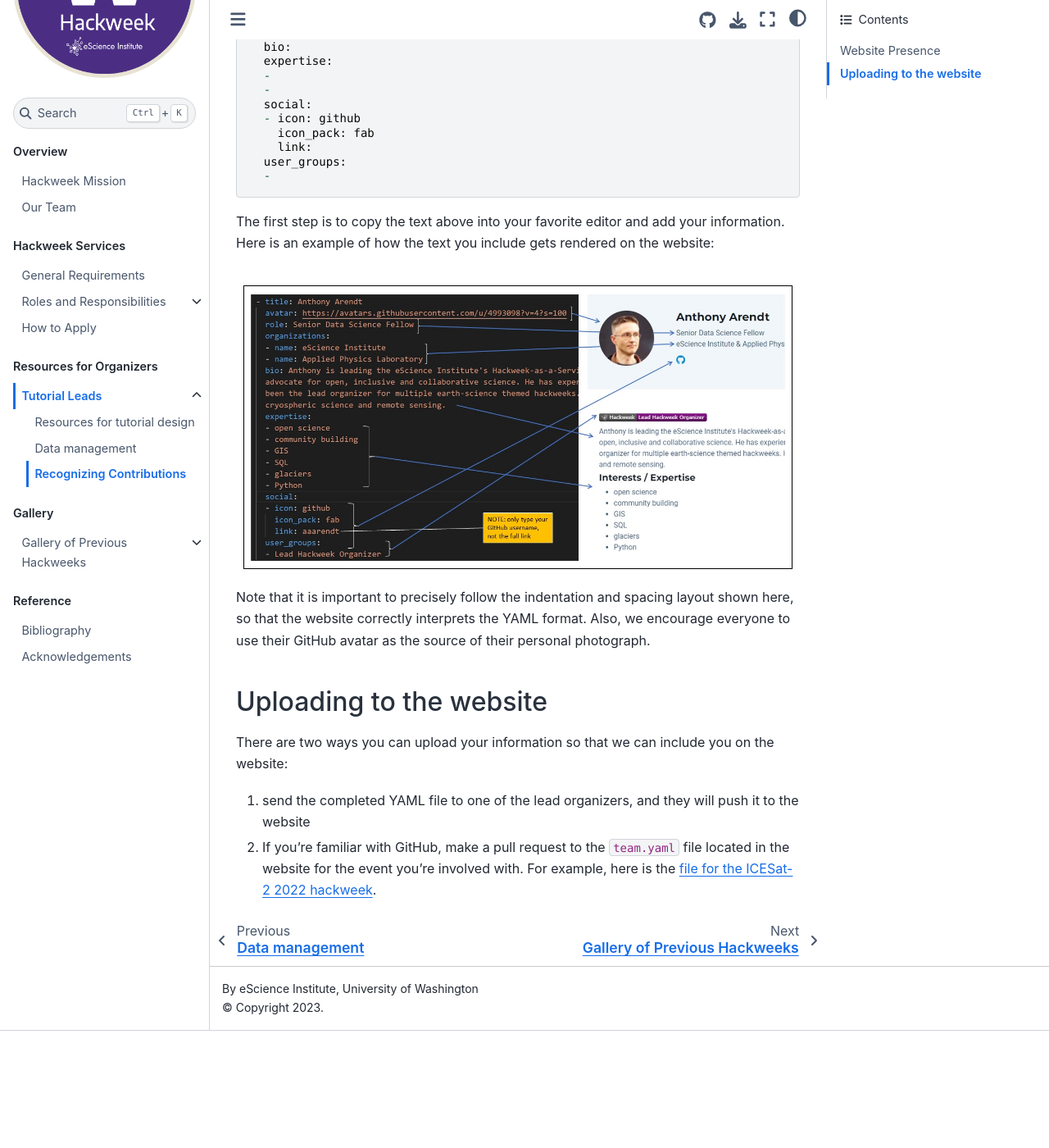
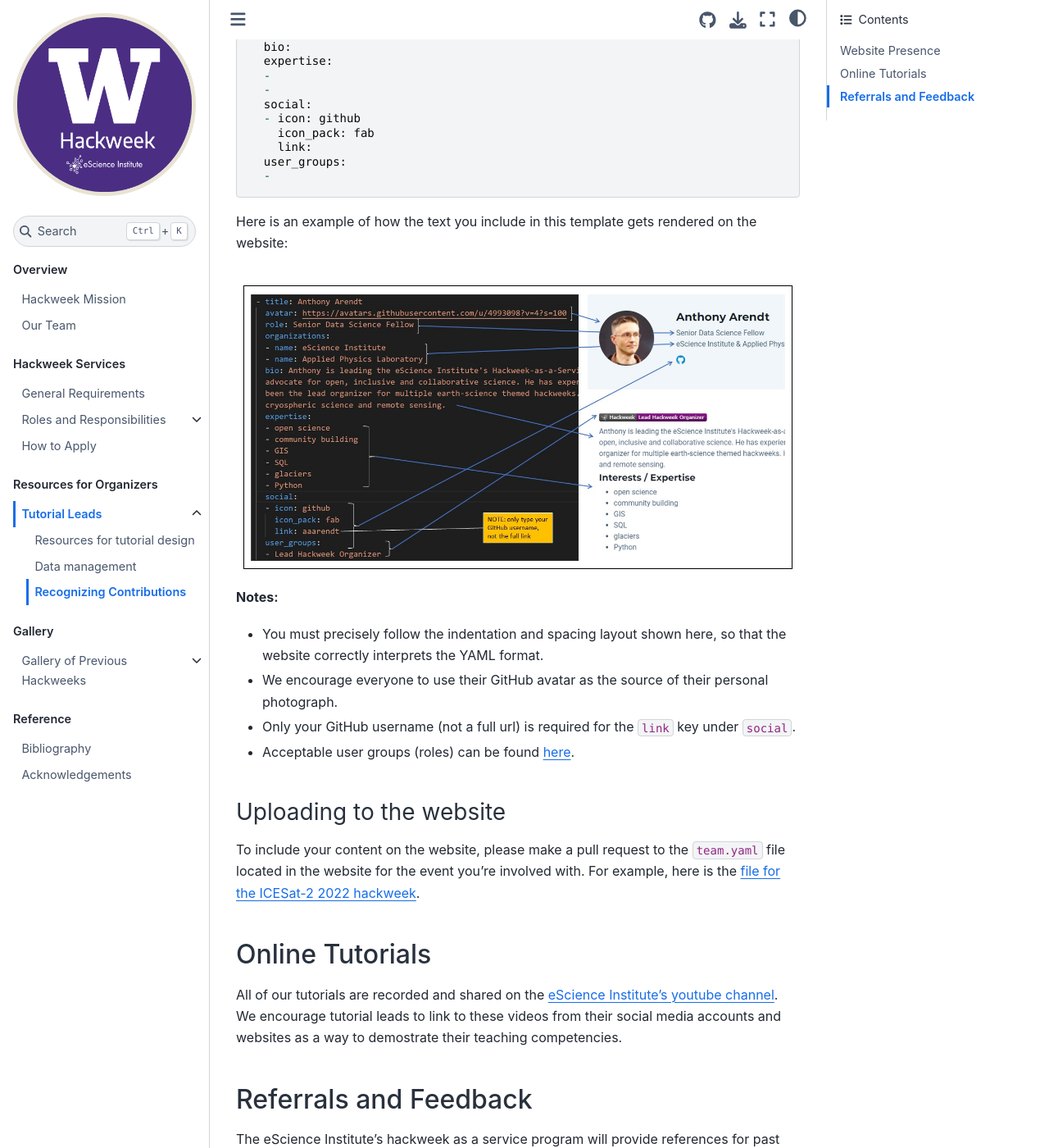
Before and after one commit to uwhackweek/hackweeks-as-a-service, a Jupyter Book: the page built from docs/resources/recognition.md, in a window 1280 px wide and 1400 px high, scrolled down 492 px. Shown: the whole window at 82% size. Built offline with Jupyter Book 1.0.4 settings and Sphinx 7.4.7 and the Sphinx Book theme 1.1.4, drawn with Linux system fonts in a browser that asks for light colours; before the commit the page ends 1749 px from its top, so only the background shows below that; some of the changed text lies outside the part shown.

Commit message:
expand on ways we recognize contributions; reformat the notes

````diff
--- a/docs/resources/recognition.md
+++ b/docs/resources/recognition.md
@@ -27,8 +27,7 @@
   user_groups:
   -
   ```
-
-The first step is to copy the text above into your favorite editor and add your information. Here is an example of how the text you include gets rendered on the website:
+ Here is an example of how the text you include in this template gets rendered on the website:
 
   ```{image} ../images/website-bio.jpg
 :alt: example of how to fill out website bio
@@ -36,11 +35,20 @@
 :align: center
 ```
 
-Note that it is important to precisely follow the indentation and spacing layout shown here, so that the website correctly interprets the YAML format. Also, we encourage everyone to use their GitHub avatar as the source of their personal photograph.
+**Notes:**
+- You must precisely follow the indentation and spacing layout shown here, so that the website correctly interprets the YAML format.
+- We encourage everyone to use their GitHub avatar as the source of their personal photograph.
+- Only your GitHub username (not a full url) is required for the `link` key under `social`.
+- Acceptable user groups (roles) can be found [here](https://uwhackweek.github.io/hackweeks-as-a-service/services/index.html).
 
-## Uploading to the website
+### Uploading to the website
 
-There are two ways you can upload your information so that we can include you on the website:
+To include your content on the website, please make a pull request to the `team.yaml` file located in the website for the event you're involved with. For example, here is the [file for the ICESat-2 2022 hackweek](https://github.com/ICESAT-2HackWeek/website2022/blob/main/book/team.yaml).
 
-1. send the completed YAML file to one of the lead organizers, and they will push it to the website
-2. If you're familiar with GitHub, make a pull request to the `team.yaml` file located in the website for the event you're involved with. For example, here is the [file for the ICESat-2 2022 hackweek](https://github.com/ICESAT-2HackWeek/website2022/blob/main/book/team.yaml).
+## Online Tutorials
+
+All of our tutorials are recorded and shared on the [eScience Institute's youtube channel](https://www.youtube.com/channel/UCLKSeDZWDqBzKRfHTabg1lQ). We encourage tutorial leads to link to these videos from their social media accounts and websites as a way to demostrate their teaching competencies.
+
+## Referrals and Feedback
+
+The eScience Institute's hackweek as a service program will provide references for past organizers upon request. We will also offer feedback to help promote your professional development. [Contact us](mailto:arendta@uw.edu) for more information.
````
